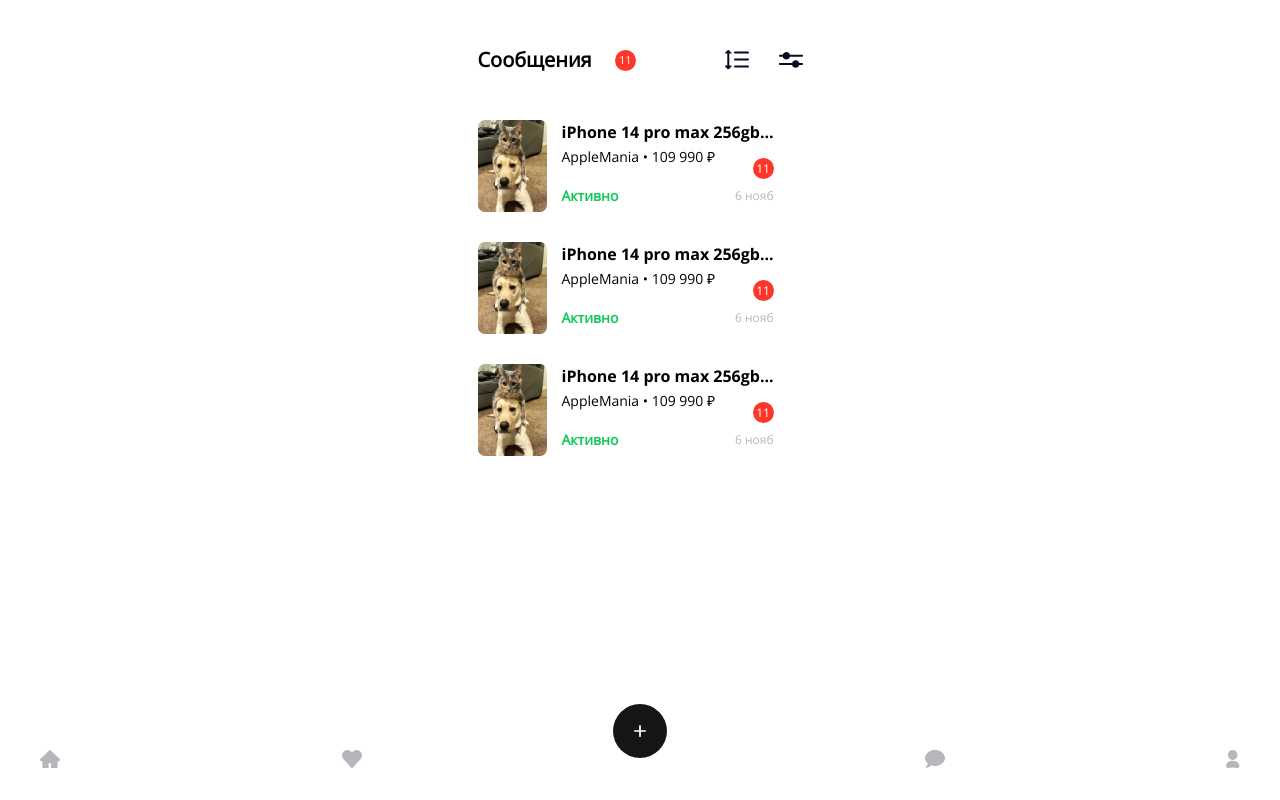
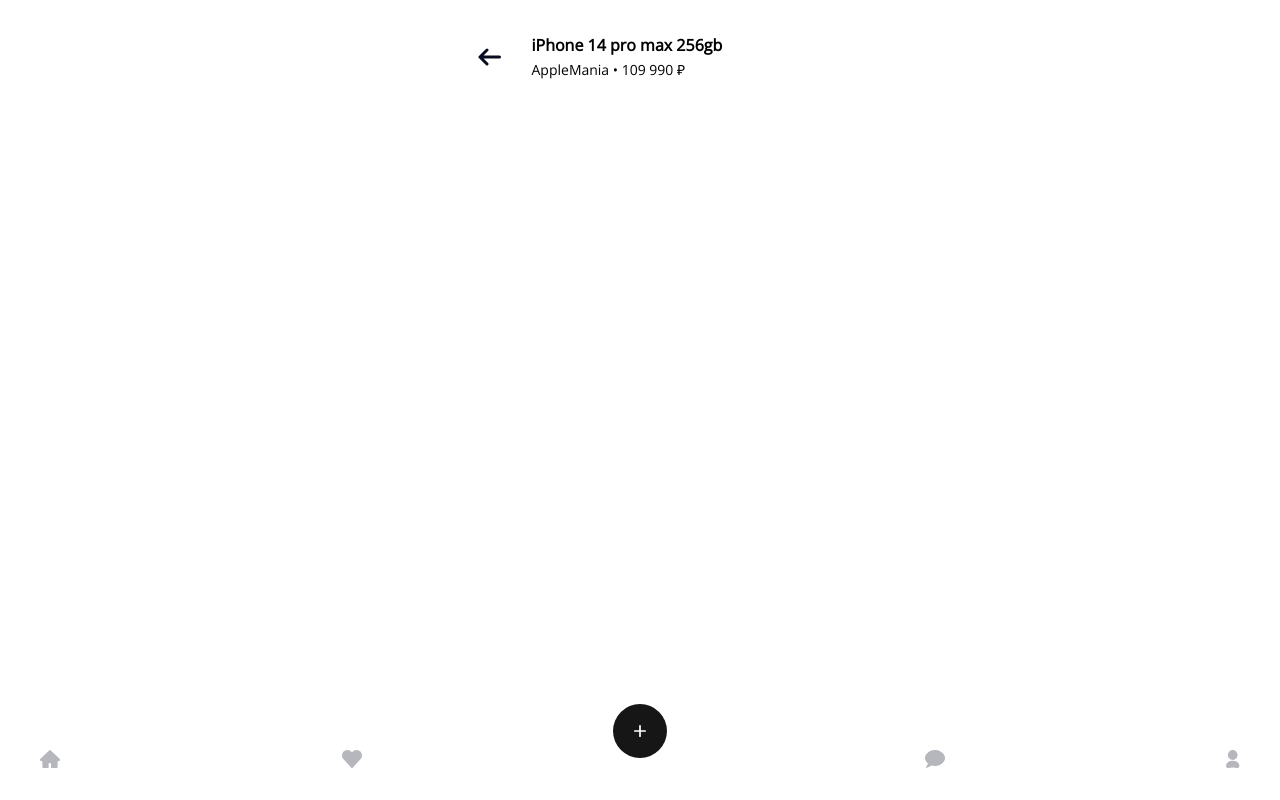
Before and after one commit to ASharksss/vezdesensmobile, a React (Create React App) app: page /dialog in a window 1280 px wide. Built offline with nearby package versions, Linux system fonts and the light colour scheme.

Commit message:
chat page

```diff
--- a/src/App.js
+++ b/src/App.js
@@ -6,6 +6,7 @@
 import Layout from "./Layout";
 import ProfilePage from "./pages/ProfilePage";
 import MessagesPage from "./pages/MessagesPage";
+import DialogPage from "./pages/DialogPage";
 
 function App() {
   return (
@@ -19,7 +20,7 @@
           </Route>
           <Route path='/profilePage' element={<ProfilePage/>}/>
           <Route path='/messages' element={<MessagesPage/>}/>
-          <Route path='/dialog' element={<MessagesPage/>}/>
+          <Route path='/dialog' element={<DialogPage/>}/>
         </Routes>
         <Footer/>
       </BrowserRouter>
--- /dev/null
+++ b/src/pages/DialogPage.jsx
@@ -0,0 +1,21 @@
+import React from 'react';
+import backbtn from '../asserts/cardPage/back_arrow.svg'
+
+const DialogPage = () => {
+  return (
+    <div className='chatPage'>
+      <div className="chat_page-header flex">
+        <img src={backbtn} alt=""/>
+        <div className="chat_info">
+          <h1 className='chat_info-title'>iPhone 14 pro max 256gb</h1>
+          <span className='chat_info-subtitle'>AppleMania • 109 990 ₽</span>
+        </div>
+      </div>
+
+
+
+    </div>
+  );
+};
+
+export default DialogPage;
--- a/src/pages/pages.css
+++ b/src/pages/pages.css
@@ -188,3 +188,21 @@
 .messages_list {
     margin-top: 45px;
 }
+
+/* Dialog Page */
+
+.chatPage {
+    padding: 33px 25px;
+}
+
+.chat_info-title {
+    font-size: 16px;
+}
+
+.chat_info-subtitle {
+    font-size: 14px;
+}
+
+.chat_info {
+    margin-left: 31px;
+}
```
Also changed, not shown: src/components/Dialog/DialogSender.jsx (added, +11 -0 lines).
